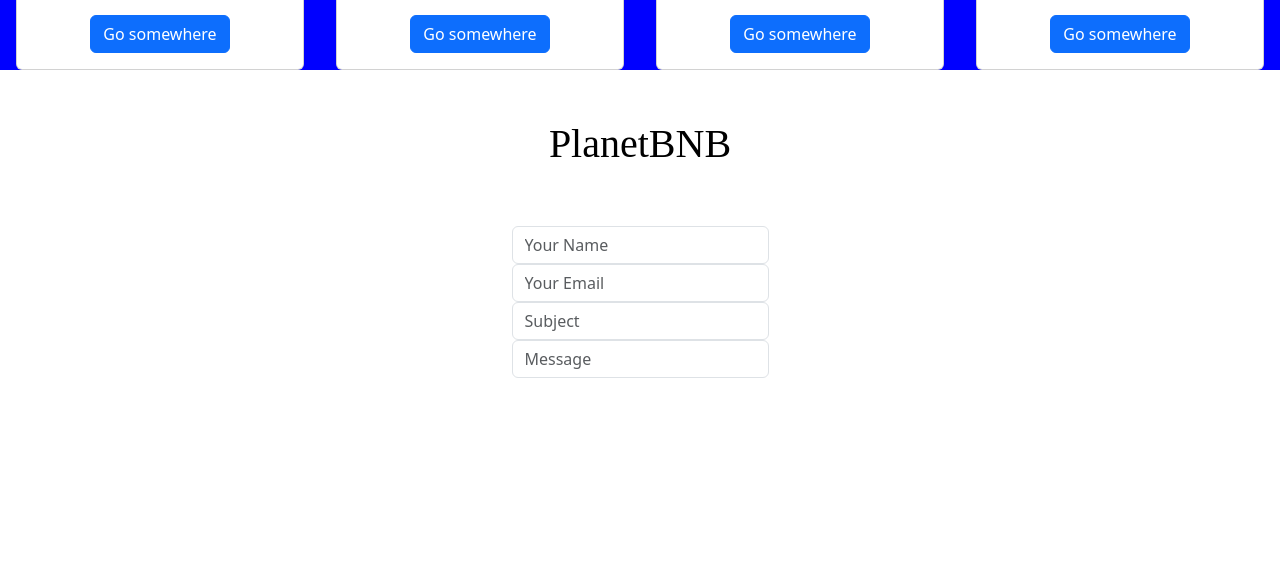
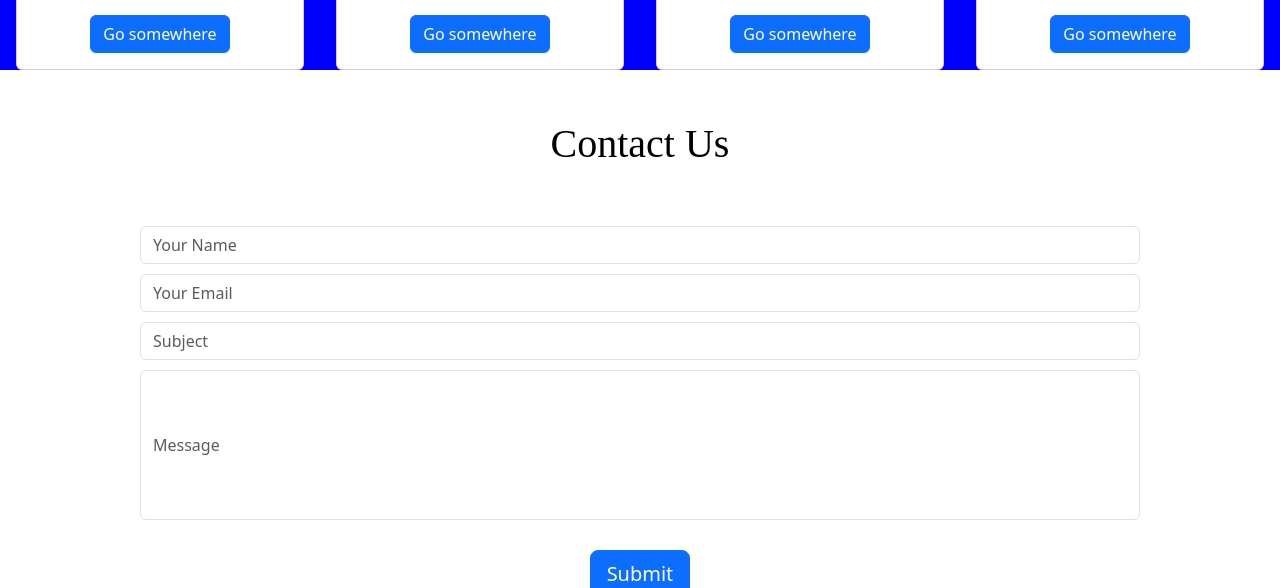
Before and after one commit to naviza/stellar-odyssey, a React (Create React App) app in the folder stellar-odyssey-frontend/: page / in a window 1280 px wide. Shown: the part 1419-2007 px from the top of the page. Before the commit the page ends 1797 px from the top, so only its background shows below. Built offline with nearby package versions, Linux system fonts and the light colour scheme.

Commit message:
footer contact update

```diff
--- a/stellar-odyssey-frontend/src/components/Footer.js
+++ b/stellar-odyssey-frontend/src/components/Footer.js
@@ -2,38 +2,49 @@ import React from 'react';
 import Col from 'react-bootstrap/Col';
 import Form from 'react-bootstrap/Form';
 import Row from 'react-bootstrap/Row';
-
-
+import Button from 'react-bootstrap/Button';
 
 function Footer() {
   return (
     <>
-    <h1 style={{
+      <h1
+        style={{
           backgroundColor: 'transparent',
           padding: '50px',
           color: 'black',
-        fontFamily: '-moz-initial'
-        }}>
-        PlanetBNB
+          fontFamily: '-moz-initial',
+        }}
+      >
+        Contact Us
       </h1>
-    <div style={{display:'flex', justifyContent: 'space-around'}}>
+      <div style={{ display: 'flex', justifyContent: 'space-around', marginBottom: '20px' }}>
         <Form>
-      <Row>
+          <Row style={{marginBottom: '10px' }}>
             <Form.Control placeholder="Your Name" />
           </Row>
-      <Row>
+          <Row style={{marginBottom: '10px' }}>
             <Form.Control placeholder="Your Email" />
           </Row>
-      <Row>
+          <Row style={{marginBottom: '10px' }}>
             <Form.Control placeholder="Subject" />
           </Row>
-      <Row>
-      <Form.Control placeholder="Message" />
+          <Row style={{marginBottom: '10px' }}>
+            <Form.Control
+              placeholder="Message"
+              style={{ height: '150px', width: '1000px' }}
+            />
           </Row>
         </Form>
       </div>
+      <div style={{ display: 'flex', justifyContent: 'space-around', marginTop: '20px', marginBottom: '100px' }}>
+        <div className="d-grid gap-2">
+          <Button variant="primary" size="lg">
+            Submit
+          </Button>
+        </div>
+      </div>
     </>
-  )
+  );
 }
 
 export default Footer;
```
Lines whose indentation alone changed are shown as unchanged.
